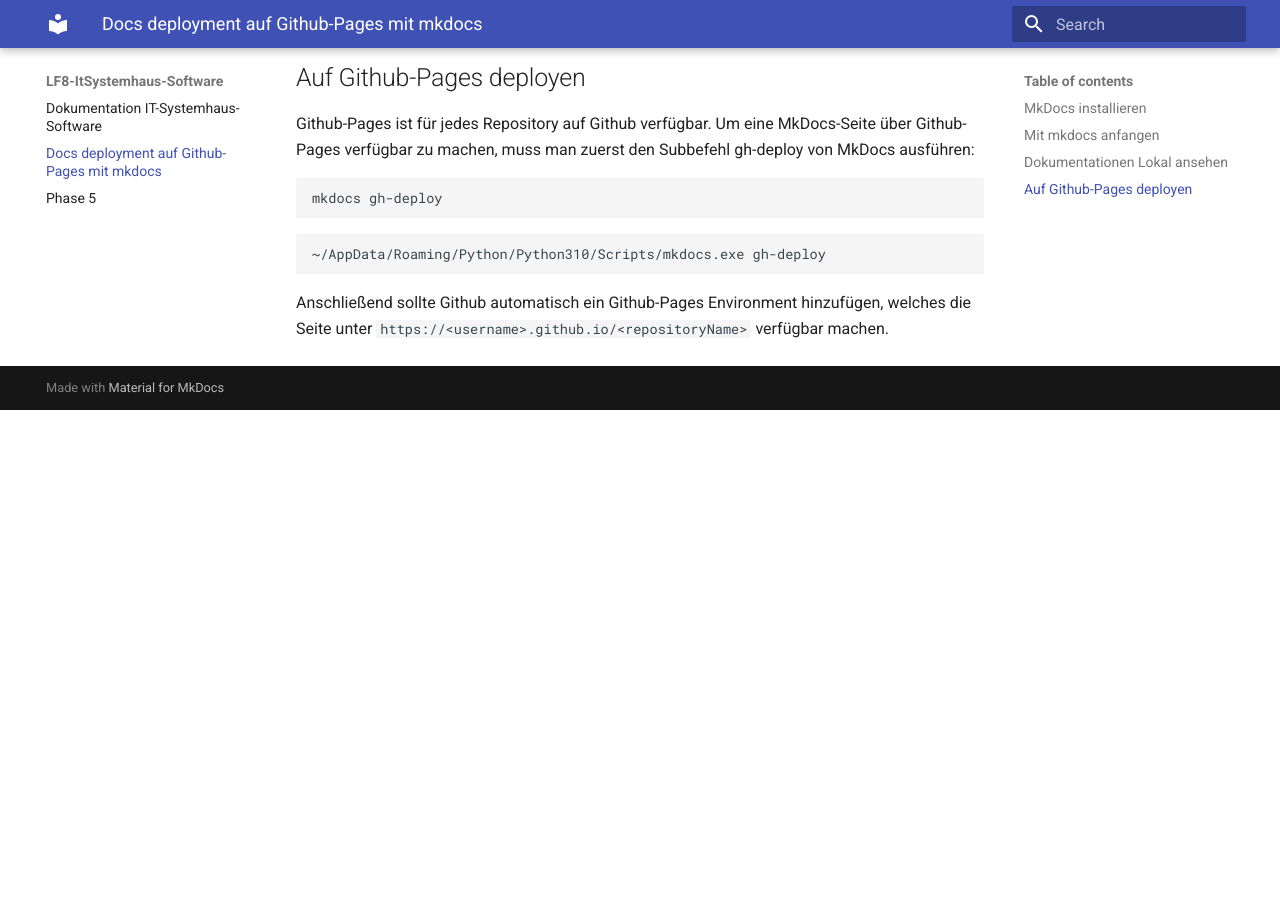
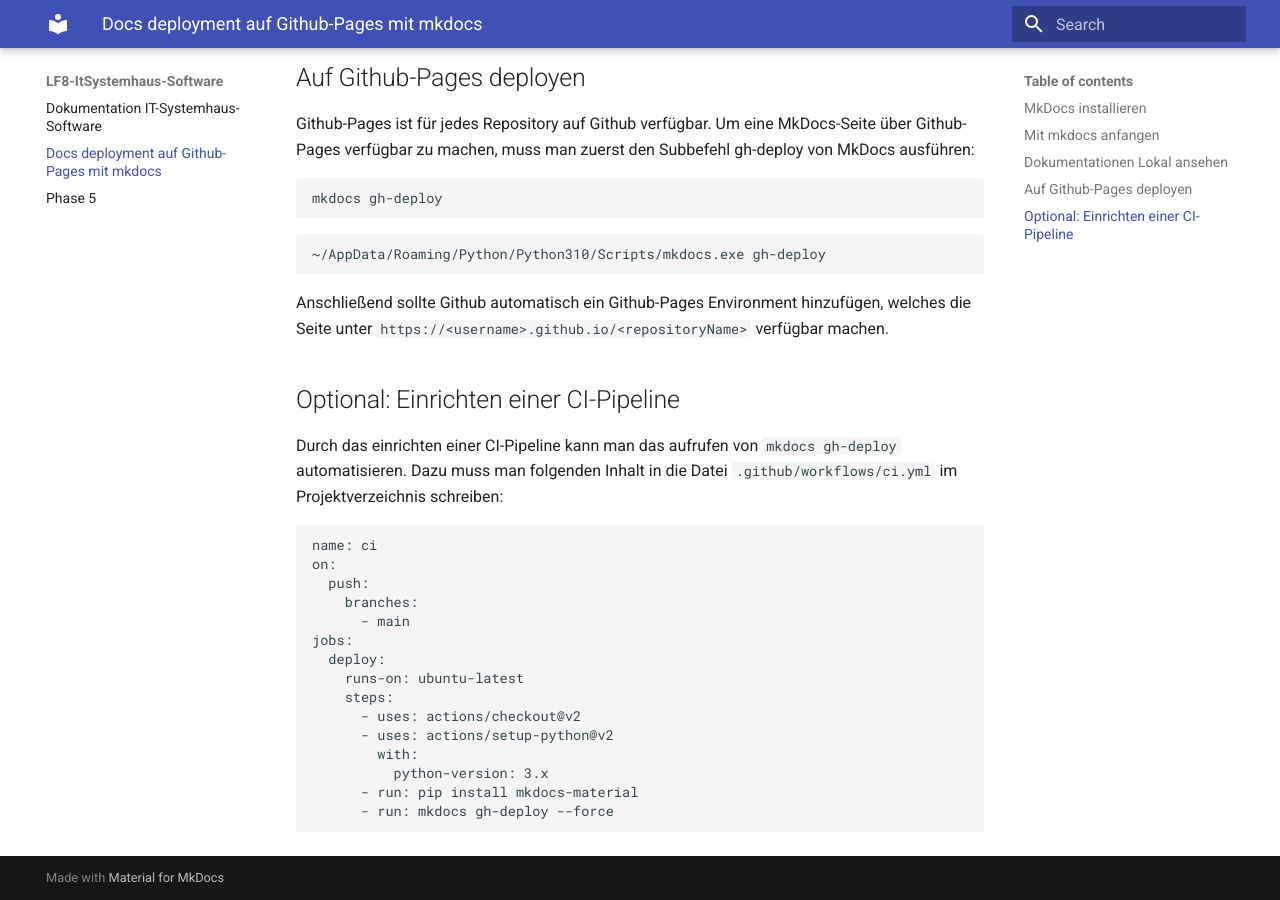
Before and after one commit to fabi321/lf8-itsystemhaus-software, an MkDocs documentation site: the page built from docs/deployment_mit_mkdocs.md, in a window 1280 px wide and 900 px high, scrolled down 1320 px. Built offline with MkDocs 1.6.1 and Material for MkDocs 9.7.7, drawn with Linux system fonts in a browser that asks for light colours; before the commit the page ends 1730 px from its top, so only the background shows below that.

Commit message:
erklaerung hinzugefuegt

````diff
--- a/docs/deployment_mit_mkdocs.md
+++ b/docs/deployment_mit_mkdocs.md
@@ -62,3 +62,25 @@
 ```
 
 Anschließend sollte Github automatisch ein Github-Pages Environment hinzufügen, welches die Seite unter `https://<username>.github.io/<repositoryName>` verfügbar machen.
+
+## Optional: Einrichten einer CI-Pipeline
+
+Durch das einrichten einer CI-Pipeline kann man das aufrufen von `mkdocs gh-deploy` automatisieren. Dazu muss man folgenden Inhalt in die Datei `.github/workflows/ci.yml` im Projektverzeichnis schreiben:
+```
+name: ci
+on:
+  push:
+    branches:
+      - main
+jobs:
+  deploy:
+    runs-on: ubuntu-latest
+    steps:
+      - uses: actions/checkout@v2
+      - uses: actions/setup-python@v2
+        with:
+          python-version: 3.x
+      - run: pip install mkdocs-material
+      - run: mkdocs gh-deploy --force
+
+```
````
